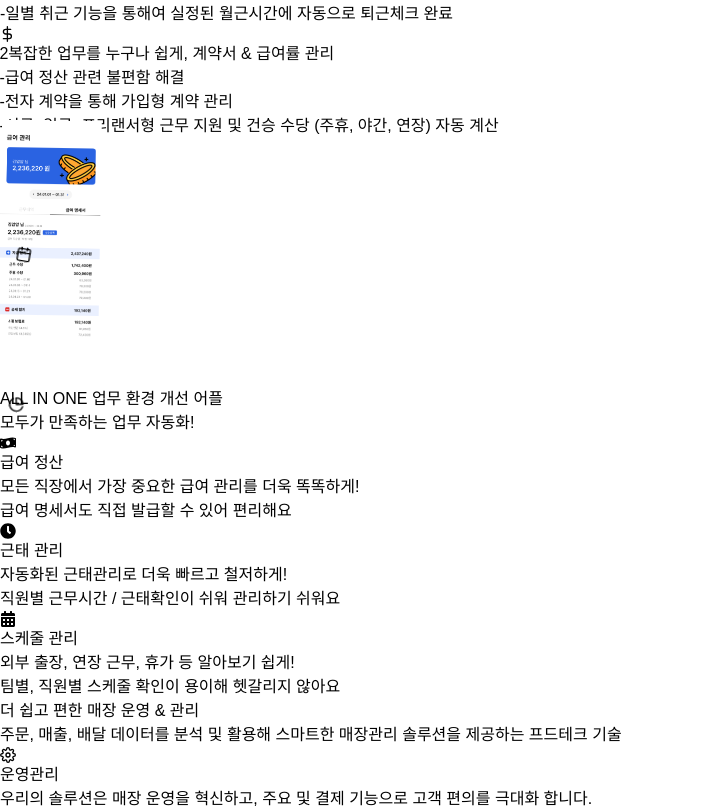
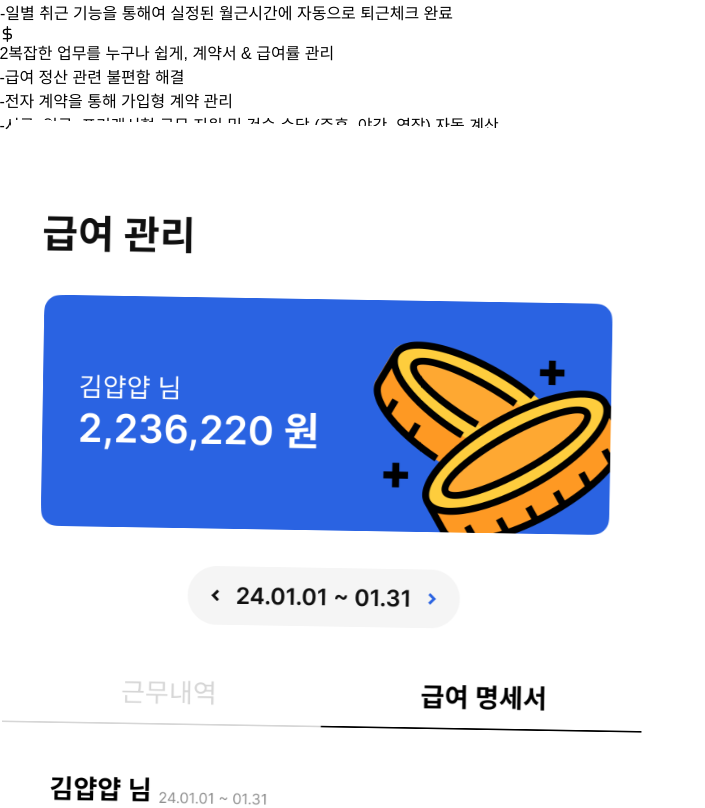
Before and after one commit to Souravhere/spacethings, a Next.js app: page / in a window 1280 px wide. Shown: the part 4960-5768 px from the top of the page, without its empty margins (0-705 px from the left). Built offline with nearby package versions, Linux system fonts and the light colour scheme; a web font is replaced by a local one.

Commit message:
ALL IN ONE image quality error fixed

```diff
--- a/src/components/Caresections.tsx
+++ b/src/components/Caresections.tsx
@@ -147,8 +147,9 @@ export default function Caresection() {
                   src="/assets/careimage.png"
                   alt="All-Care App Interface"
                   className="w-full h-auto"
-                  width={100}
-                  height={100}
+                  width={640}
+                  height={1280}
+                  quality={100}
                 />
               </motion.div>
 
```
